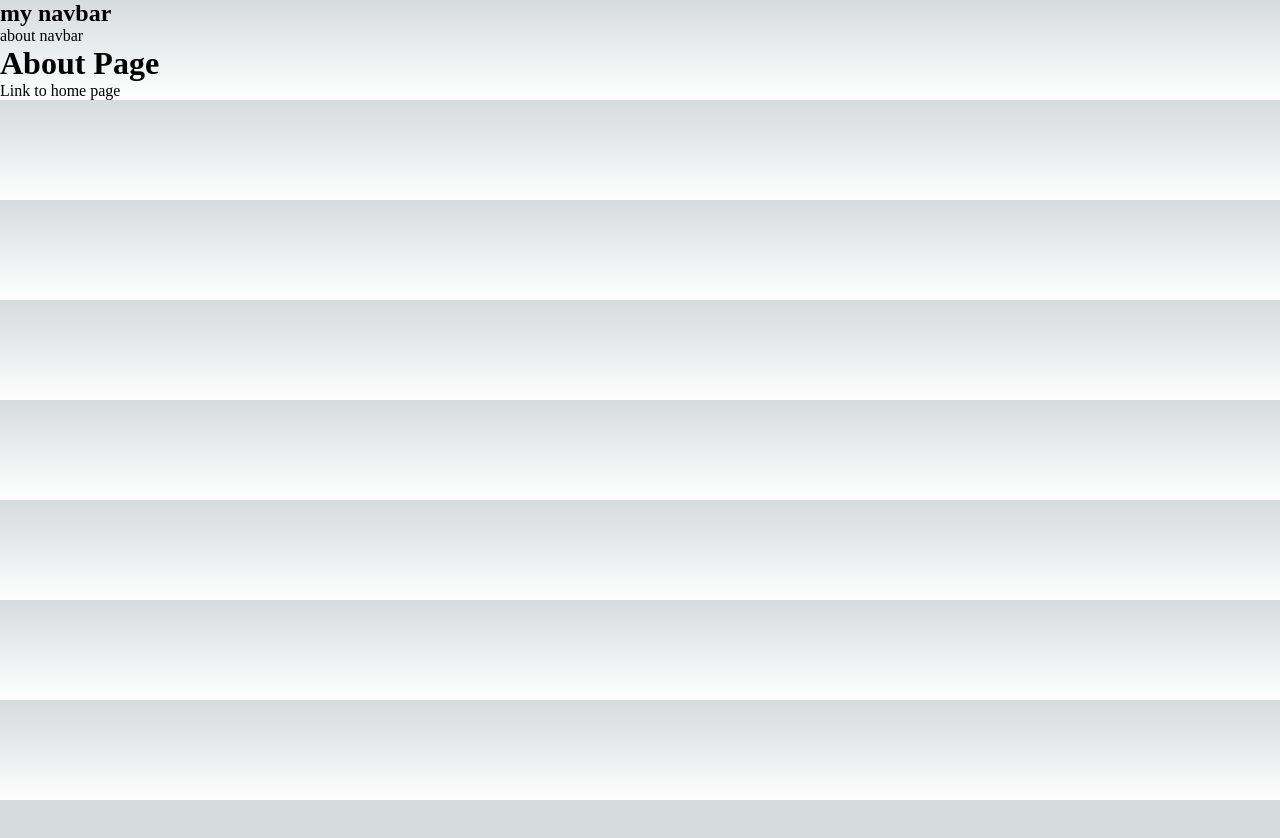
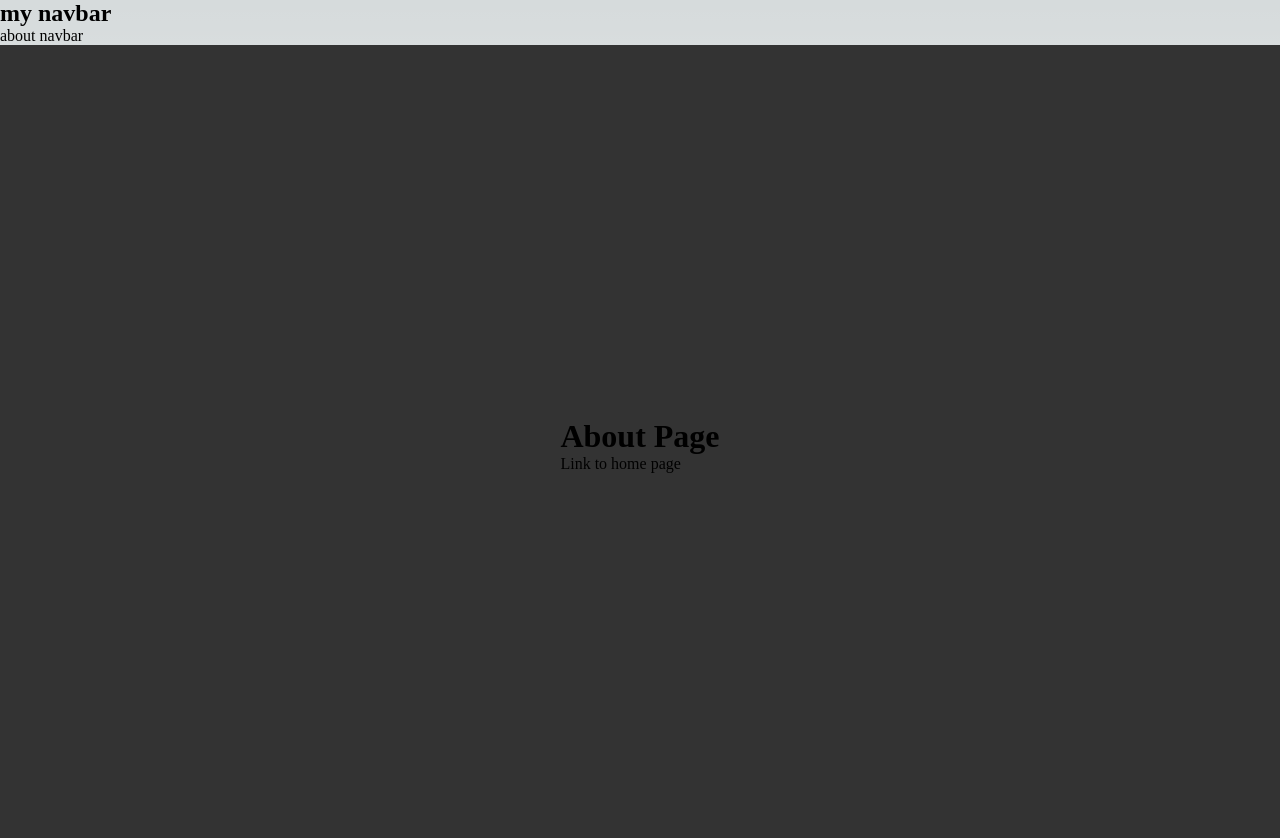
Before and after one commit to SuchiBankoti/nextjs_practice, a Next.js app: page /about in a window 1280 px wide. Shown: the top 838 px of the page. Before the commit the page ends 800 px from the top, so only its background shows below. Built offline with nearby package versions, Linux system fonts and the light colour scheme.

Commit message:
add styles to about

```diff
--- a/app/about/layout.tsx
+++ b/app/about/layout.tsx
@@ -1,3 +1,5 @@
+import styles from "./styles.module.css"
+
 export default function layout({
   children,
 }: {
@@ -6,7 +8,9 @@ export default function layout({
   return (
       <>
           <nav>about navbar</nav>
-          <main>{children}</main>
+          <main
+              className={styles.main}
+          >{children}</main>
     </>
   )
 }
--- /dev/null
+++ b/app/about/styles.module.css
@@ -0,0 +1,6 @@
+.main{
+    min-height: 100vh;
+    display: grid;
+    place-content: center;
+    background-color: #333;
+}
```
